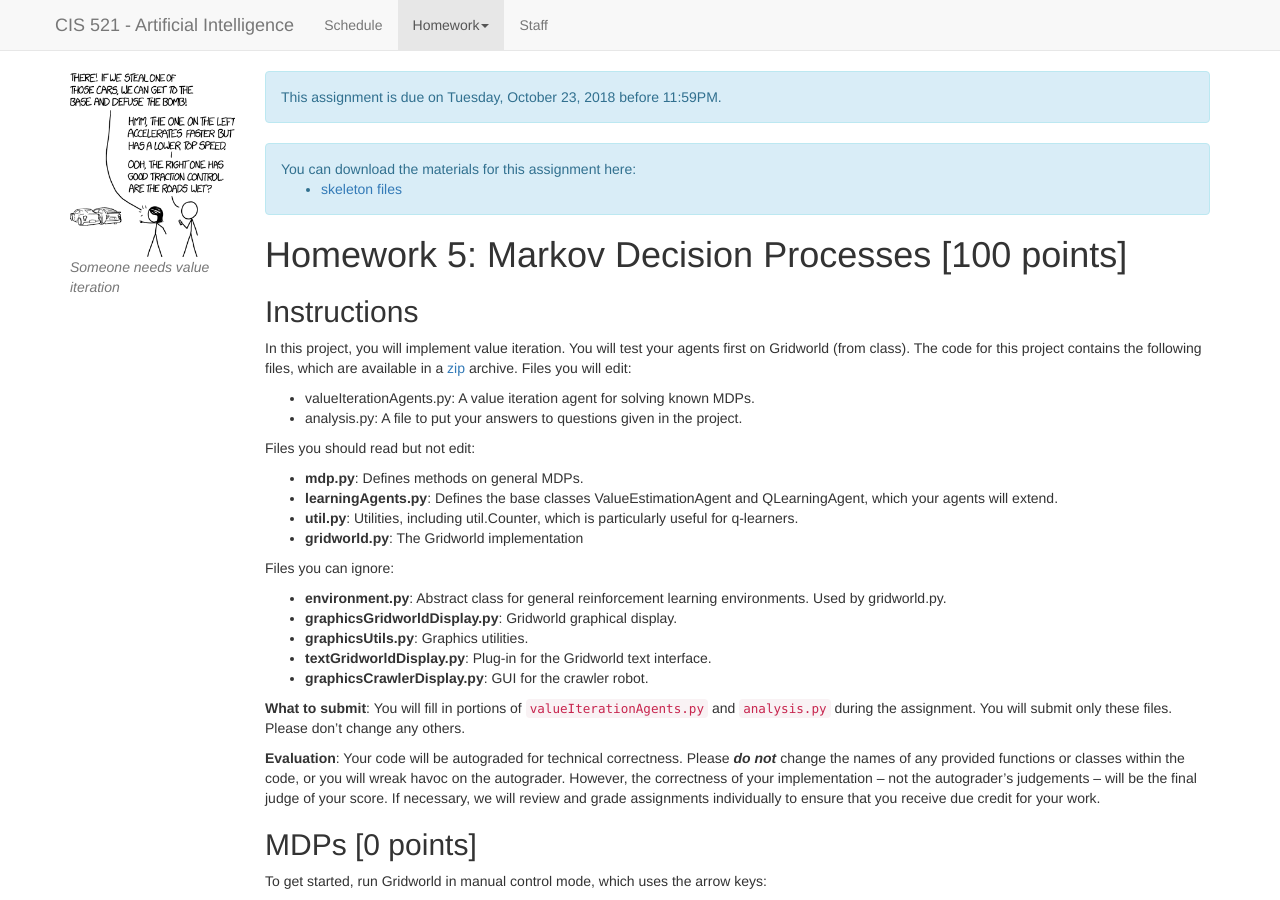
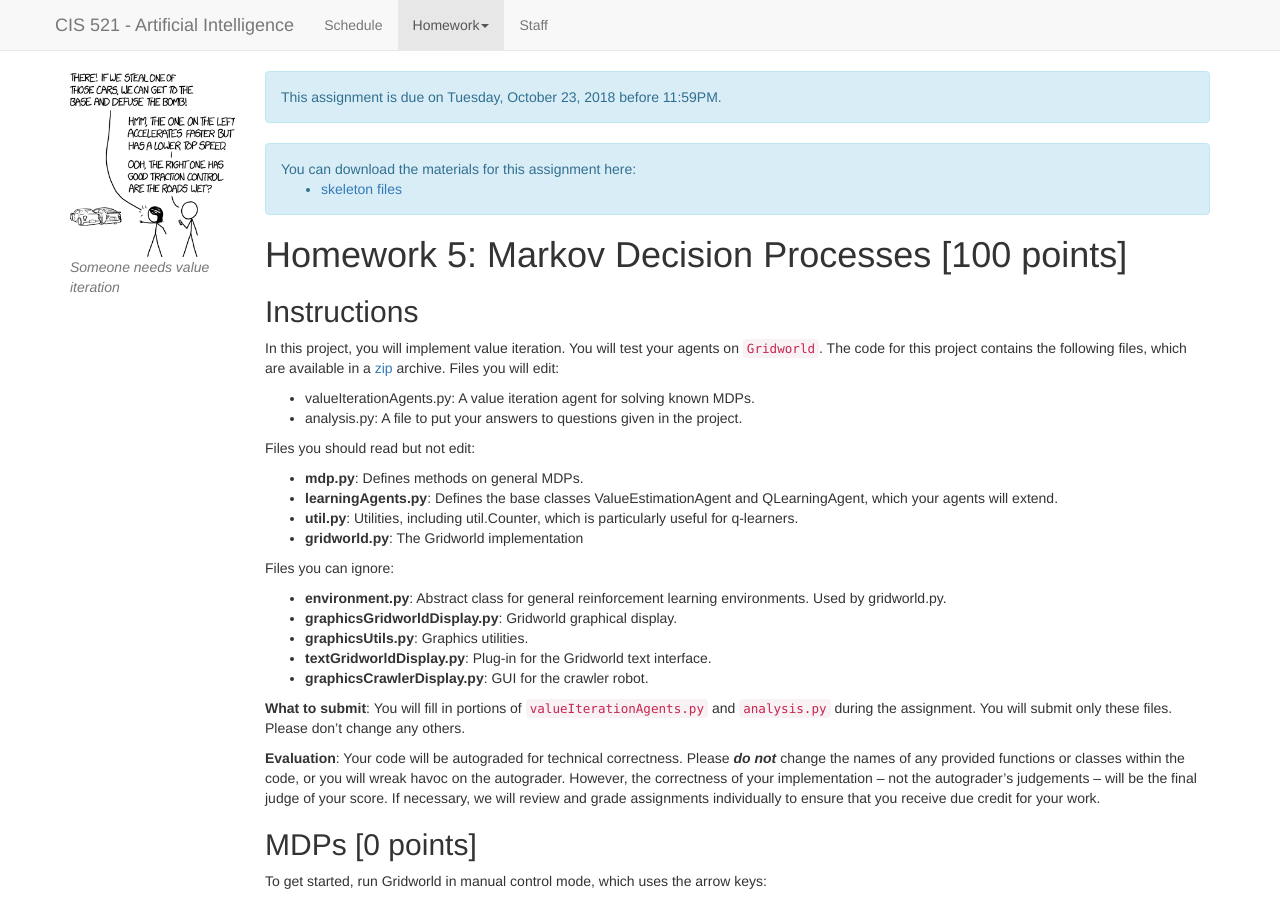
Before and after one commit to artificial-intelligence-class/artificial-intelligence-class.github.io, a Jekyll site: the page built from homeworks/hw5/homework5.md, in a window 1280 px wide and 900 px high. Built offline with Jekyll 4.4.1, drawn with Linux system fonts in a browser that asks for light colours; nearby versions of some CDN libraries; a script that is not in the unit is left out.

Commit message:
Update homework5.md

```diff
--- a/homeworks/hw5/homework5.md
+++ b/homeworks/hw5/homework5.md
@@ -48,7 +48,7 @@ Homework 5: Markov Decision Processes [100 points]
 =============================================================
 
 ## Instructions
-In this project, you will implement value iteration.  You will test your agents first on Gridworld (from class).
+In this project, you will implement value iteration.  You will test your agents on `Gridworld`.
 The code for this project contains the following files, which are available in a [zip](https://github.com/artificial-intelligence-class/cis521_homeworks/raw/master/hw5/skeleton.zip) archive.
 Files you will edit:
 * valueIterationAgents.py: A value iteration agent for solving known MDPs.
```
